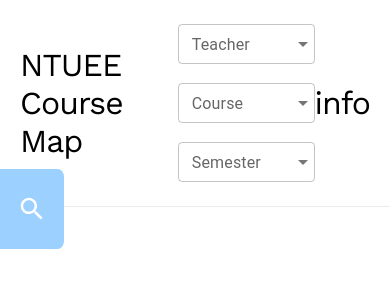
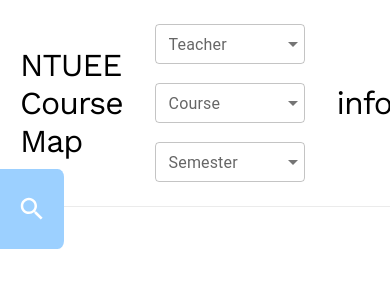
Before and after one commit to NTUEEInfoDep/NTUEECourseMap, a Gatsby site: page / in a window 390 px wide. Built offline with nearby package versions, Linux system fonts and the light colour scheme; Gatsby itself is replaced by a stand-in of ours.

Commit message:
fix small bug

```diff
--- a/src/components/Header.js
+++ b/src/components/Header.js
@@ -18,7 +18,7 @@
         <Link to="/">
           <h1>{props.title}</h1>
         </Link>
-        <div>
+        <div className={headerStyles.header__tagList}>
           <LimitTags name = "Teacher" data={Data}/>
           <br/>
           <LimitTags name = "Course" data={Data}/>
--- a/src/components/Tag_filter/Tag.js
+++ b/src/components/Tag_filter/Tag.js
@@ -4,6 +4,7 @@
 import Paper from '@mui/material/Paper';
 import Autocomplete from '@mui/material/Autocomplete';
 import TextField from '@mui/material/TextField';
+import * as tagStyles from "../../styles/components/tag.module.scss"
 
 const ListItem = styled('li')(({ theme }) => ({
   margin: theme.spacing(0.5),
@@ -17,7 +18,7 @@
       <Autocomplete
         multiple
         id = {props.name}
-        class = "tagList"
+        class = {`${tagStyles.tagList} `}
 
         limitTags={1}
         options={props.data}
@@ -25,14 +26,15 @@
         getOptionLabel={(option) => option}
         defaultValue={[]}
         renderInput={(params) => (
-          <TextField {...params} label={props.name}
-            placeholder={props.name} />
+          <TextField {...params} label={props.name} />
+            // placeholder={props.name} />
         )}
         sx={{
           display: 'flex',
           justifyContent: 'center',
           flexWrap: 'unwrap',
-          width : `${window.innerWidth*0.85*0.3}px` ,
+          // width : `${window.innerWidth*0.85*0.3}px` ,
+          // gap:2,
           }}
         onChange={(event, value) => {
           const len = value.length;
@@ -65,7 +67,7 @@
       sx={{
         display: 'flex',
         justifyContent: 'center',
-        flexWrap: 'wrap',
+        flexWrap: 'nowrap',
         listStyle: 'none',
         p: 0.5,
         m: 0,
--- a/src/styles/components/header.module.scss
+++ b/src/styles/components/header.module.scss
@@ -15,7 +15,17 @@
     margin-bottom: 0;
   }
 }
+.header__tagList{
+  // padding: 2rem;
+  padding-left: 2rem;
+  padding-right: 2rem;
+  // padding-bottom: 2rem;
 
+  border-right: 5px;
+  border-left: 5px;
+  border-bottom: none;
+  margin: 0;
+}
 @media (min-width: 768px) {
   .header {
     height: 100vh;
@@ -36,4 +46,15 @@
       margin-bottom: 0;
     }
   }
+  .header__tagList{
+    padding-left: 0rem;
+    padding-top: 2rem;
+    padding-right: 0rem;
+    padding-bottom: 2rem;
+
+    border-right: 5px;
+    border-left: 5px;
+    border-bottom: none;
+    margin: 0;
+  }
 }
--- /dev/null
+++ b/src/styles/components/tag.module.scss
@@ -0,0 +1,17 @@
+.tagList{
+    // padding: 1.5rem 1.25rem;
+    display: flex;
+    // width: 100%;
+    min-width: 150px;
+    max-width: 300px;
+}
+
+// @media (min-width: 500px) {
+//     .tagList {
+//     //   height: 100vh;
+//         border: 1px;
+//         width: 25.5%;
+//         position: fixed;
+//     }
+
+//   }
```
